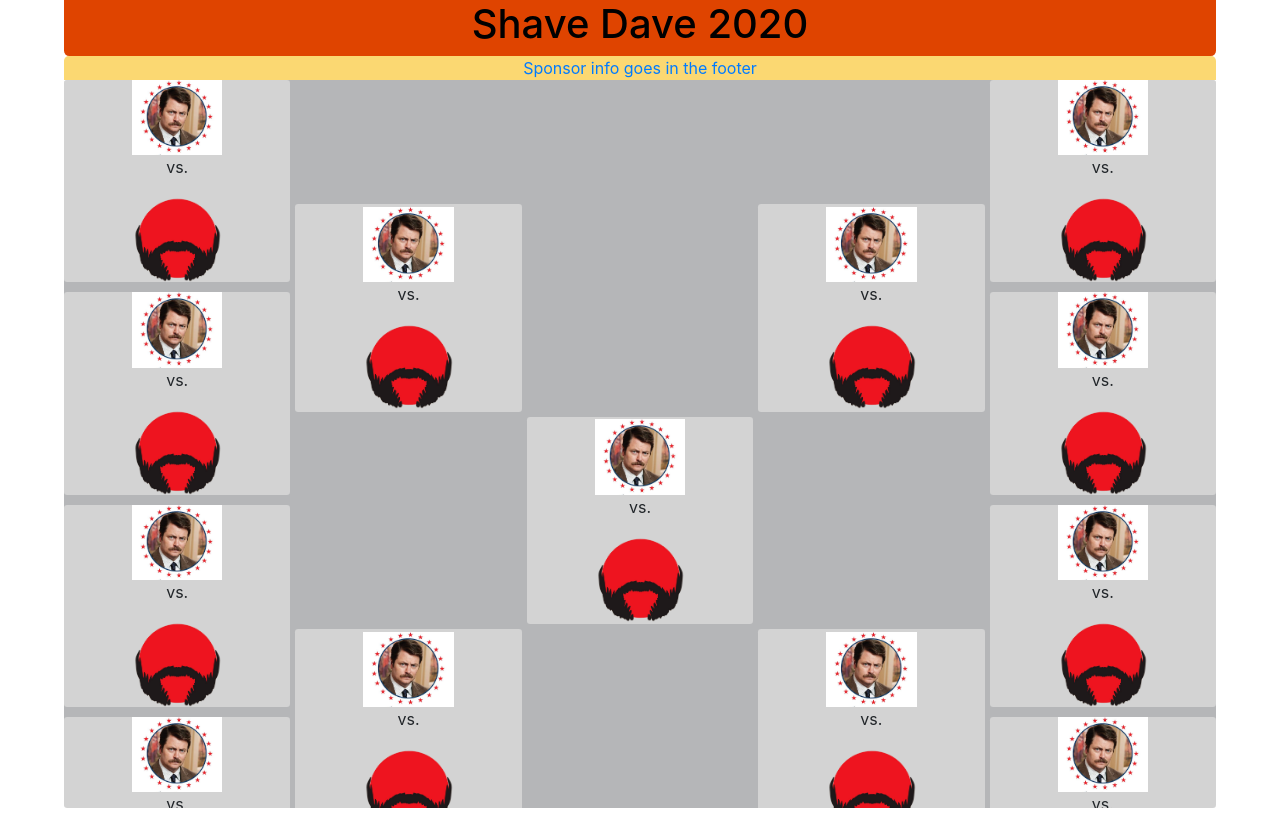
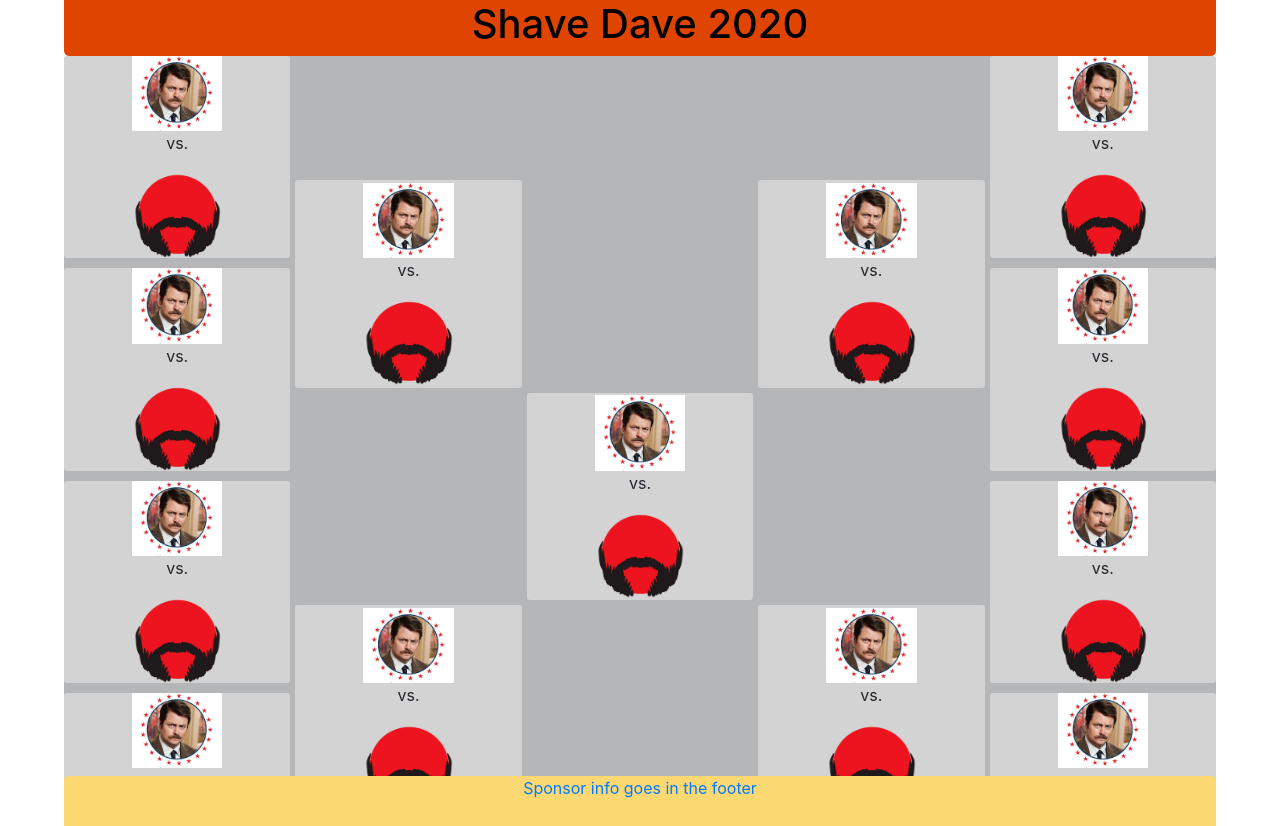
Before and after one commit to AaronMullan/Shave-Dave, a React (Create React App) app: page / in a window 1280 px wide. Built offline with nearby package versions, Linux system fonts and the light colour scheme.

Commit message:
best yet for safari

```diff
--- a/src/App.css
+++ b/src/App.css
@@ -86,6 +86,7 @@ body {
   display: flex;
   align-items: flex-start;
   justify-content: space-around;
+  min-height: calc(100vh - 80px);
 }
 
 .App-link {
@@ -117,9 +118,9 @@ footer {
   justify-items: center;
   width: 90vw;
   bottom:0;
-  height: 3vh;
-  grid-row-start: 2;
-  grid-row-end: 3;
+  height: 50px;
+  grid-row-start: 3;
+  grid-row-end: 4;
   border-radius: .3em .3em 0 0;
 }
 
```
